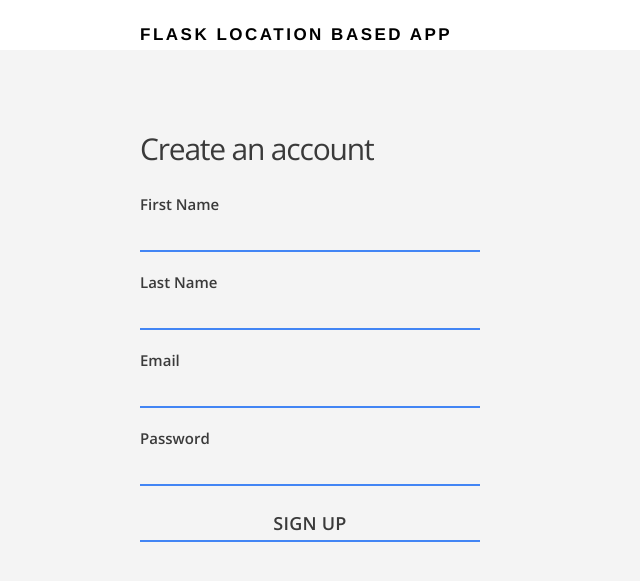
After one commit to Barnez299/flasklocationapp, a Flask app: page /signup in a window 1280 px wide. The commit adds this page. Shown: the top 581 px of the page, without its empty margins (0-640 px from the left). Run offline with Flask 2, Linux system fonts and the light colour scheme; some libraries are stand-ins or nearby versions.

Commit message:
signup form validation not working

```diff
--- a/app.py
+++ b/app.py
@@ -1,11 +1,14 @@
-from flask import  Flask, render_template, url_for
+from flask import  Flask, render_template, url_for, request
 from flask_sqlalchemy import SQLAlchemy
 from werkzeug.security import generate_password_hash, check_password_hash
-import psycopg2
+from forms import SignupForm
+
 
 
 
 app = Flask(__name__)
+
+app.secret_key = 'development-key'
 
 
 ENV = 'dev'
@@ -25,27 +28,28 @@ db = SQLAlchemy(app)
 
 class User(db.Model):
     __tablename__ = 'users'
-    id = db.Column(db.Integer, primary_key = True)
+    uid = db.Column(db.Integer, primary_key = True)
     firstname = db.Column(db.String(100))
     lastname = db.Column(db.String(100))
     email = db.Column(db.String(120), unique=True)
     pwdhash = db.Column(db.String(54))
 
     def __init__(self, firstname, lastname, email, password):
-        self.firstname = firstname
-        self.lastname = lastname
-        self.email = email
+        self.firstname = firstname.title()
+        self.lastname = lastname.title()
+        self.email = email.lower()
         self.set_password(password)
 
 
+    def set_password(self, password):
 
-
-    def set_password(self, password):
         self.pwdhash = generate_password_hash(password)
 
     def check_password(self, password):
         return check_password_hash(self.pwdhash, password)
 
+    def __repr__(self):
+        return '<User %r>' % self.username
 
 
 
@@ -58,6 +62,19 @@ def index():
 def about():
     return render_template('about.html')
 
+@app.route('/signup', methods=['GET', 'POST'])
+def signup():
+    form = SignupForm()
+
+    if request.method == 'POST':
+        if form.validate == False:
+            return render_template('signup.html', form=form)
+        else:
+            return "success"
+
+    elif request.method == 'GET':
+        return render_template('signup.html', form=form)
+
 
 if __name__=='__main__':
     app.run()
--- /dev/null
+++ b/forms.py
@@ -0,0 +1,12 @@
+from flask_wtf import FlaskForm
+from wtforms import StringField, PasswordField, SubmitField
+from wtforms.validators import  DataRequired, Email
+
+
+
+class SignupForm(FlaskForm):
+    first_name = StringField('First Name', validators=[DataRequired("please enter your name")])
+    last_name = StringField('Last Name', validators=[DataRequired("please enter your last name")])
+    email = StringField('Email', validators=[DataRequired("please enter a valid email address"), Email("please enter valid email format")])
+    password = PasswordField('Password', validators=[DataRequired("Passwords must be 6 chars")])
+    submit = SubmitField('Sign Up')
--- a/templates/index.html
+++ b/templates/index.html
@@ -5,7 +5,7 @@
 
         <div class="section-content">
             <h2>Discover places near you.</h2>
-            <a href="#" class="btn-primary">Sign up</a>
+            <a href="{{ url_for('signup') }}" class="btn-primary">Sign up</a>
             <a href="{{ url_for('about')}}" class="btn-secondary">Learn more</a>
         </div>
 
--- a/templates/layout.html
+++ b/templates/layout.html
@@ -3,9 +3,9 @@
 
 <head>
     <link href='http://fonts.googleapis.com/css?family=Open+Sans:300,400,600' rel='stylesheet'>
-    <link href="{{ url_for('static', filename='css/main.css') }}" rel="stylesheet">
     <link rel="stylesheet" href="https://unpkg.com/leaflet@1.7.1/dist/leaflet.css" integrity="sha512-xodZBNTC5n17Xt2atTPuE1HxjVMSvLVW9ocqUKLsCC5CXdbqCmblAshOMAS6/keqq/sMZMZ19scR4PsZChSR7A==" crossorigin="" />
     <script src="https://unpkg.com/leaflet@1.7.1/dist/leaflet.js" integrity="sha512-XQoYMqMTK8LvdxXYG3nZ448hOEQiglfqkJs1NOQV44cWnUrBc8PkAOcXy20w0vlaXaVUearIOBhiXZ5V3ynxwA==" crossorigin=""></script>
+    <link href="{{ url_for('static', filename='css/main.css') }}" rel="stylesheet">
 </head>
 
 <body>
--- /dev/null
+++ b/templates/signup.html
@@ -0,0 +1,40 @@
+{% extends "layout.html" %} {% block content %}
+<main class="container signup-section">
+    <div class="section-content">
+        <h2>Create an account</h2>
+
+        <form method="POST" action="/signup">
+            {{ form.hidden_tag() }}
+
+            <div class="form-group">
+                {{ form.first_name.label }} {% if form.first_name.errors %} {% for error in form.first_name.errors %}
+                <p class="error-message">{{ error }}</p>
+                {% endfor %} {% endif %} {{ form.first_name }}
+            </div>
+
+            <div class="form-group">
+                {{ form.last_name.label }} {% if form.last_name.errors %} {% for error in form.last_name.errors %}
+                <p class="error-message">{{ error }}</p>
+                {% endfor %} {% endif %} {{ form.last_name }}
+            </div>
+
+            <div class="form-group">
+                {{ form.email.label }} {% if form.email.errors %} {% for error in form.email.errors %}
+                <p class="error-message">{{ error }}</p>
+                {% endfor %} {% endif %} {{ form.email }}
+            </div>
+
+            <div class="form-group">
+                {{ form.password.label }} {% if form.password.errors %} {% for error in form.password.errors %}
+                <p class="error-message">{{ error }}</p>
+                {% endfor %} {% endif %} {{ form.password }}
+            </div>
+
+            <div class="form-group">
+                {{ form.submit(class = "btn-primary") }}
+            </div>
+
+        </form>
+    </div>
+</main>
+{% endblock %}
```
Also changed, not shown: 2 other files.
